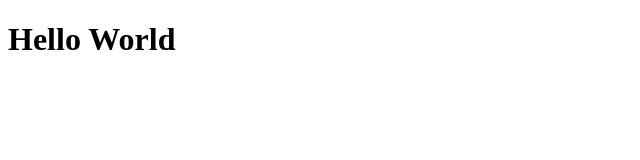
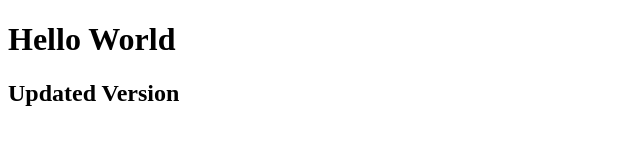
Before and after one commit to alifarooq553/23QM1A0553, a plain HTML site: page indexx.html in a window 1280 px wide. Shown: the whole page, without its empty margins (0-640 px from the left). Drawn offline with Linux system fonts and the light colour scheme.

Commit message:
Updated source code

```diff
--- a/indexx.html
+++ b/indexx.html
@@ -5,5 +5,6 @@
 </head>
 <body>
     <h1>Hello World</h1>
+<h2>Updated Version</h2>
 </body>
 </html>
```
